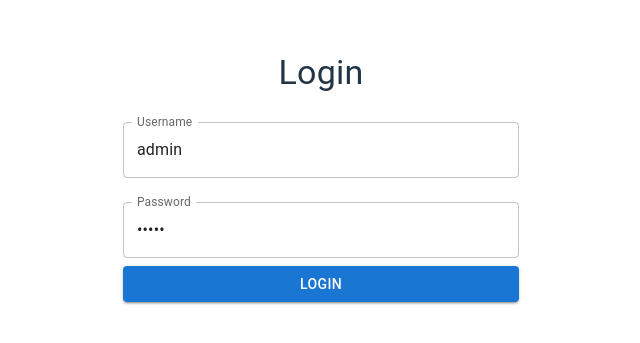
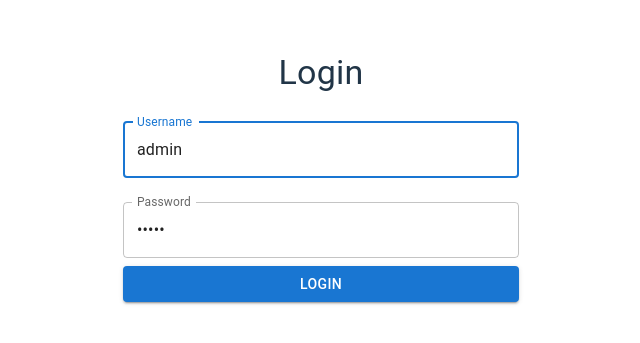
Before and after one commit to dietmarz/tracker, a React (Vite) app in the folder frontend/: page / in a window 1280 px wide. Shown: the part 243-586 px from the top of the page, without its empty margins (319-959 px from the left). Built offline with nearby package versions, Linux system fonts and the light colour scheme.

Commit message:
Login focus on userName

```diff
--- a/frontend/src/components/Login.tsx
+++ b/frontend/src/components/Login.tsx
@@ -1,5 +1,5 @@
 import * as React from 'react';
-import {useState, ChangeEvent, useEffect} from 'react';
+import {useState, ChangeEvent, useEffect, useRef} from 'react';
 import { useNavigate } from 'react-router-dom';
 import { Container, TextField, Button, Typography, Box } from '@mui/material';
 
@@ -7,6 +7,7 @@ const Login: React.FC = () => {
     const [userName, setUserName] = useState<string>('admin');
     const [password, setPassword] = useState<string>('admin');
     const navigate = useNavigate();
+    const userNameRef = useRef<HTMLInputElement | null>(null);
 
     const handleLoginButton = () => {
         if (userName === 'admin' && password === 'admin') {
@@ -23,6 +24,9 @@ const Login: React.FC = () => {
     };
 
     useEffect(() => {
+        if(userNameRef.current) {
+            userNameRef.current.focus();
+        }
         window.addEventListener('keydown', handleGlobalKeyPress);
         return () => {
             window.removeEventListener('keydown', handleGlobalKeyPress);
@@ -36,6 +40,7 @@ const Login: React.FC = () => {
                     Login
                 </Typography>
                 <TextField
+                    inputRef={userNameRef}
                     label="Username"
                     fullWidth
                     margin="normal"
```
